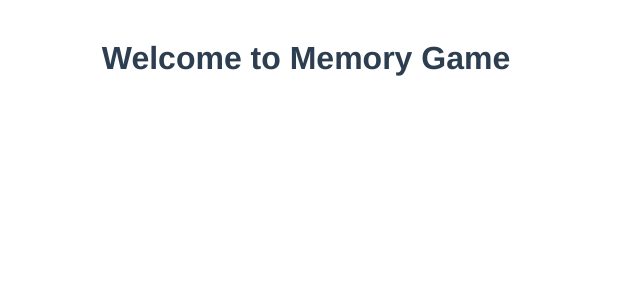
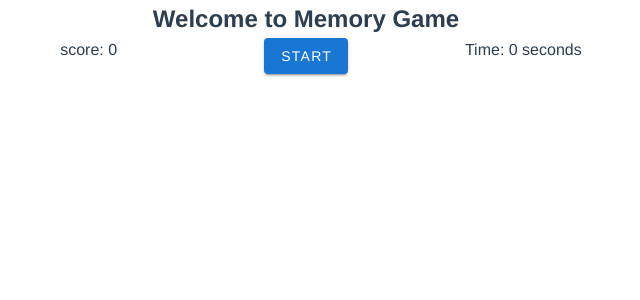
Before and after one commit to jaydadhaniya/memory-game, a Vue app: page /#/ in a window 1280 px wide. Shown: the top 300 px of the page, without its empty margins (334-974 px from the left). Built offline with nearby package versions, Linux system fonts and the light colour scheme.

Commit message:
added start, stop button with timer

```diff
--- a/src/components/Card.vue
+++ b/src/components/Card.vue
@@ -1,7 +1,18 @@
 <template>
-  <div class="hello">
-    <h1>{{ msg }}</h1>
-  </div>
+  <v-app>
+    <div>
+      <v-row class="justify-center">
+        <v-col cols="2"> score: {{ score }} </v-col>
+
+        <v-col cols="2">
+          <v-btn v-if="!started" color="primary" @click="start">Start</v-btn>
+          <v-btn v-if="started" color="error" @click="stop">Stop</v-btn>
+        </v-col>
+
+        <v-col cols="2"> Time: {{ seconds }} seconds </v-col>
+      </v-row>
+    </div>
+  </v-app>
 </template>
 
 <script>
@@ -10,13 +21,30 @@ export default {
 
   props: {
     msg: String
+  },
+
+  data() {
+    return {
+      started: false,
+      seconds: 0,
+      timer: null,
+      score: 0
+    };
+  },
+
+  methods: {
+    start() {
+      this.seconds = 0;
+      this.started = true;
+      this.timer = setInterval(() => {
+        this.seconds++;
+      }, 1000);
+    },
+
+    stop() {
+      this.started = false;
+      clearInterval(this.timer);
+    }
   }
 };
 </script>
-
-<!-- Add "scoped" attribute to limit CSS to this component only -->
-<style scoped>
-h1 {
-  margin: 40px;
-}
-</style>
--- a/src/views/Home.vue
+++ b/src/views/Home.vue
@@ -1,6 +1,7 @@
 <template>
   <div>
-    <card msg="Welcome to Memory Game" />
+    <h2>Welcome to Memory Game</h2>
+    <card />
   </div>
 </template>
 
@@ -15,3 +16,9 @@ export default {
   }
 };
 </script>
+<!-- Add "scoped" attribute to limit CSS to this component only -->
+<style scoped>
+h2 {
+  margin: 5px;
+}
+</style>
```
